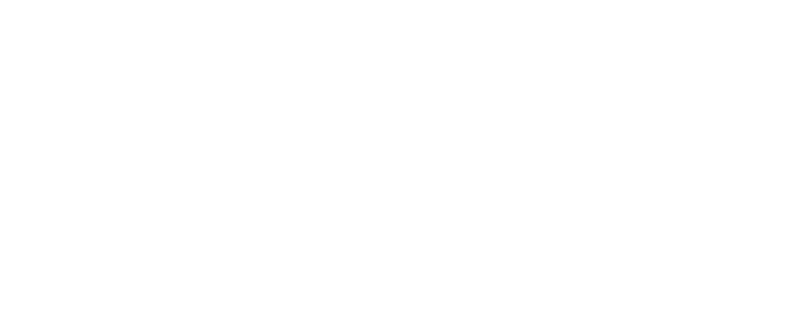
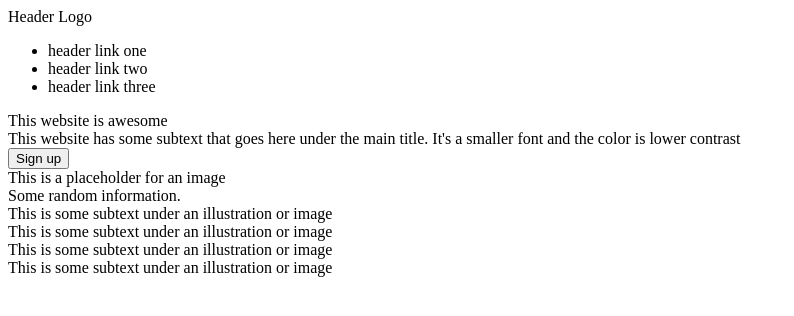
Before and after one commit to florahooo/odin-landing-page, a plain HTML site: page index.html in a window 1280 px wide. Shown: the whole page, without its empty margins (0-794 px from the left). Drawn offline with Linux system fonts and the light colour scheme.

Commit message:
updated html layout

```diff
--- a/index.html
+++ b/index.html
@@ -6,6 +6,54 @@
     <title>Landing Page</title>
 </head>
 <body>
+    <div class="nav-bar">
+        <div class="logo">Header Logo</div>
+        <ul>
+            <li>header link one</li>
+            <li>header link two</li>
+            <li>header link three</li>
+        </ul>
+    </div>
 
+    <div class="container-one">
+        <div class="left">
+            <div>This website is awesome</div>
+            <div>This website has some subtext that goes here under the main title. It's a smaller font and the color is lower contrast</div>
+            <button>Sign up</button>
+        </div>
+
+        <div class="right">
+            <div>This is a placeholder for an image</div>
+        </div>
+    </div>
+
+    <div class="container-two">
+        <div>Some random information.</div>
+
+        <div></div>
+        <div>This is some subtext under an illustration or image</div>
+
+        <div></div>
+        <div>This is some subtext under an illustration or image</div>
+
+        <div></div>
+        <div>This is some subtext under an illustration or image</div>
+
+        <div></div>
+        <div>This is some subtext under an illustration or image</div>
+
+    </div>
+
+    <div class="container-three">
+
+    </div>
+
+    <div class="container-four">
+
+    </div>
+
+    <div class = "footer">
+
+    </div>
 </body>
 </html>
```
